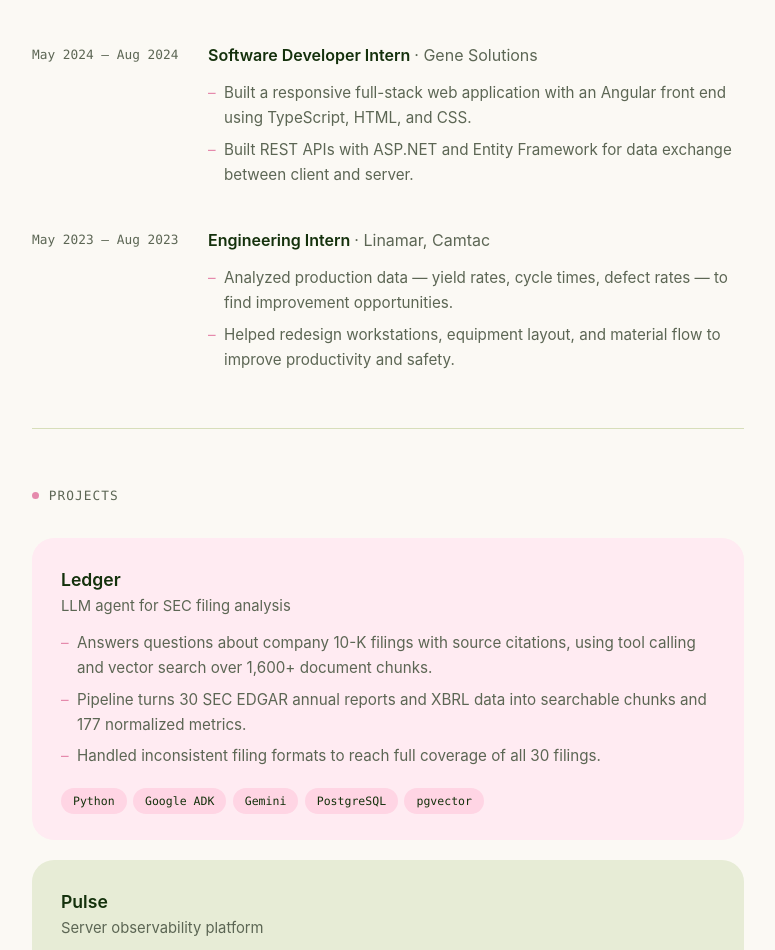
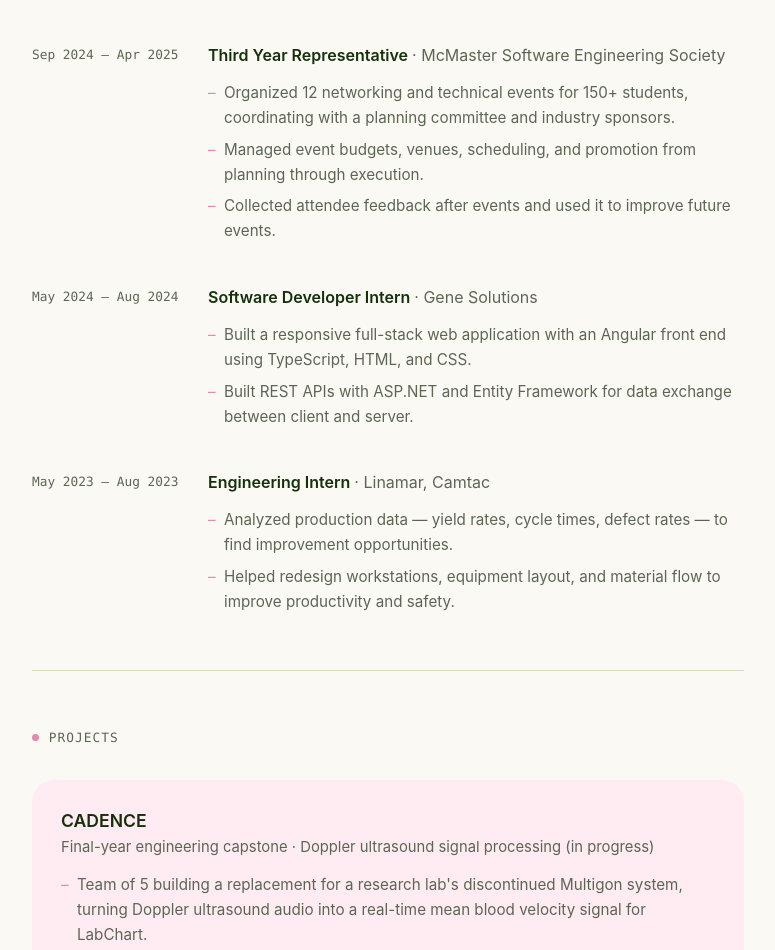
Before and after one commit to vivnguyen1205/vivnguyen1205.github.io, a React (Vite) app: page / in a window 1280 px wide. Shown: the part 1242-2192 px from the top of the page, without its empty margins (252-1027 px from the left). Built offline with nearby package versions, Linux system fonts and the light colour scheme.

Commit message:
add CADENCE, fix linkedin link, fix colour theme for dark mode

```diff
--- a/src/App.tsx
+++ b/src/App.tsx
@@ -105,11 +105,13 @@ export default function App() {
                     {job.role} <span className="muted">· {job.company}</span>
                   </h3>
                   {job.note && <p className="note">{job.note}</p>}
-                  <ul className="points">
-                    {job.points.map((pt, i) => (
-                      <li key={i}>{pt}</li>
-                    ))}
-                  </ul>
+                  {job.points.length > 0 && (
+                    <ul className="points">
+                      {job.points.map((pt, i) => (
+                        <li key={i}>{pt}</li>
+                      ))}
+                    </ul>
+                  )}
                 </div>
               </li>
             ))}
--- a/src/data.ts
+++ b/src/data.ts
@@ -9,7 +9,7 @@ export const profile = {
   email: 'vivnguyen1205@gmail.com',
   links: [
     { label: 'GitHub', href: 'https://github.com/vivnguyen1205' },
-    { label: 'LinkedIn', href: 'https://linkedin.com/in/vivnguyen1205' },
+    { label: 'LinkedIn', href: 'https://www.linkedin.com/in/vivian-nguyen1205/' },
     { label: 'Email', href: 'mailto:vivnguyen1205@gmail.com' },
     { label: 'Resume', href: '/Vivian_Nguyen_Resume.pdf' },
   ],
@@ -41,6 +41,16 @@ export const experience: Experience[] = [
     ],
   },
   {
+    role: 'Third Year Representative',
+    company: 'McMaster Software Engineering Society',
+    period: 'Sep 2024 — Apr 2025',
+    points: [
+      'Organized 12 networking and technical events for 150+ students, coordinating with a planning committee and industry sponsors.',
+      'Managed event budgets, venues, scheduling, and promotion from planning through execution.',
+      'Collected attendee feedback after events and used it to improve future events.',
+    ],
+  },
+  {
     role: 'Software Developer Intern',
     company: 'Gene Solutions',
     period: 'May 2024 — Aug 2024',
@@ -69,6 +79,16 @@ export type Project = {
 }
 
 export const projects: Project[] = [
+  {
+    name: 'CADENCE',
+    summary: 'Final-year engineering capstone · Doppler ultrasound signal processing (in progress)',
+    stack: ['Python', 'NumPy', 'SciPy', 'C/C++', 'Teensy 4.1'],
+    highlights: [
+      "Team of 5 building a replacement for a research lab's discontinued Multigon system, turning Doppler ultrasound audio into a real-time mean blood velocity signal for LabChart.",
+      'Signal-processing pipeline uses frequency-domain analysis (FFT) to extract blood-flow frequencies and estimate mean velocity. It is prototyped in Python, then ported to C/C++ on a Teensy 4.1 for real-time output.',
+      'Contributed to the requirements specification, hazard analysis, verification and validation plan, and development plan.',
+    ],
+  },
   {
     name: 'Ledger',
     summary: 'LLM agent for SEC filing analysis',
--- a/src/index.css
+++ b/src/index.css
@@ -16,6 +16,10 @@
   --pink: #e58aac;
   --tint-card: 38%;
   --tint-tag: 80%;
+  --heading: var(--fg);
+  --section-label: var(--muted);
+  --card-shadow: 0 0 #0000;
+  --glow: none;
   --font: 'Inter', ui-sans-serif, system-ui, -apple-system, 'Segoe UI', sans-serif;
   --serif: 'Iowan Old Style', Georgia, 'Times New Roman', serif;
   --cream: #f7ecd0;
@@ -24,18 +28,28 @@
 }
 
 :root[data-theme='dark'] {
-  --bg: #2c4225;
-  --fg: #fbf9f4;
-  --muted: #d6dfb8;
-  --line: color-mix(in srgb, var(--sage) 35%, #2c4225);
-  --card: color-mix(in srgb, var(--forest) 45%, #2c4225);
+  /* 1. deeper, greyer base so the green reads as a tint, not a block */
+  --bg: #1e2a1b;
+  --fg: #f4f1ea;
+  --muted: #cfd8b4;
+  --line: color-mix(in srgb, var(--sage) 20%, #1e2a1b);
+  /* 2. cards sit lighter than the page, so they look raised */
+  --card: #2c4225;
+  --card-shadow: inset 0 1px 0 rgb(255 255 255 / 0.07), 0 10px 28px -14px rgb(0 0 0 / 0.6);
+  /* 3. soft pink + sage glow at the top of the page */
+  --glow:
+    radial-gradient(55rem 32rem at 12% -6rem, color-mix(in srgb, var(--petal) 10%, transparent), transparent 70%),
+    radial-gradient(45rem 30rem at 92% 4rem, color-mix(in srgb, var(--sage) 9%, transparent), transparent 70%);
+  /* 4. cream headings, pink section labels */
+  --heading: var(--cream);
+  --section-label: var(--petal);
   --accent: var(--petal);
   --tag-bg: color-mix(in srgb, var(--petal) 18%, transparent);
   --tag-fg: var(--petal);
   --highlight: color-mix(in srgb, var(--petal) 45%, transparent);
   --pink: var(--petal);
   --tint-card: 10%;
-  --tint-tag: 22%;
+  --tint-tag: 16%;
   color-scheme: dark;
 }
 
@@ -44,7 +58,8 @@
 html { scroll-behavior: smooth; scroll-padding-top: 5rem; }
 
 body {
-  background: var(--bg);
+  background: var(--glow), var(--bg);
+  background-repeat: no-repeat;
   color: var(--fg);
   font-family: var(--font);
   font-size: 16px;
@@ -65,13 +80,17 @@ ul, ol { list-style: none; }
   display: flex;
   justify-content: space-between;
   align-items: center;
-  max-width: 760px;
-  margin: 0 auto;
-  padding: 1.25rem 1.5rem;
-  background: color-mix(in srgb, var(--bg) 85%, transparent);
-  backdrop-filter: blur(8px);
+  /* Full width with no fill, so it blends into the page and its glow.
+     The inline padding keeps the content lined up with the 760px column. */
+  padding: 1.25rem max(1.5rem, calc((100% - 760px) / 2 + 1.5rem));
+  background: transparent;
+  -webkit-backdrop-filter: blur(14px);
+  backdrop-filter: blur(14px);
+  /* fade the blur out at the bottom so there is no hard edge */
+  -webkit-mask-image: linear-gradient(to bottom, #000 70%, transparent);
+  mask-image: linear-gradient(to bottom, #000 70%, transparent);
 }
-.nav-name { font-weight: 600; letter-spacing: -0.01em; }
+.nav-name { color: var(--heading); font-weight: 600; letter-spacing: -0.01em; }
 .nav-links { display: flex; align-items: center; gap: 1.25rem; font-size: 0.875rem; }
 .nav-links a { color: var(--muted); text-transform: lowercase; padding-bottom: 2px; border-bottom: 2px solid transparent; transition: color 0.15s, border-color 0.15s; }
 .nav-links a:hover, .nav-links a.active { color: var(--fg); border-color: var(--pink); }
@@ -102,6 +121,7 @@ ul, ol { list-style: none; }
   50% { transform: rotate(10deg); }
 }
 .hero h1 {
+  color: var(--heading);
   font-family: var(--serif);
   font-weight: 400;
   font-size: clamp(2.75rem, 7vw, 4rem);
@@ -125,7 +145,7 @@ ul, ol { list-style: none; }
   font-family: var(--mono);
   font-size: 0.8rem;
   font-weight: 500;
-  color: var(--muted);
+  color: var(--section-label);
   text-transform: uppercase;
   letter-spacing: 0.08em;
   margin-bottom: 2rem;
@@ -144,7 +164,7 @@ ul, ol { list-style: none; }
 .prose + .prose { margin-top: 1rem; }
 .muted { color: var(--muted); font-weight: 400; }
 
-h3 { font-size: 1rem; font-weight: 600; }
+h3 { color: var(--heading); font-size: 1rem; font-weight: 600; }
 
 /* Experience */
 .timeline { display: flex; flex-direction: column; gap: 2.5rem; }
@@ -162,13 +182,14 @@ h3 { font-size: 1rem; font-weight: 600; }
   --tint: var(--petal);
   background: color-mix(in srgb, var(--tint) var(--tint-card), var(--card));
   border: 1px solid transparent;
+  box-shadow: var(--card-shadow);
   border-radius: 22px;
   padding: 1.6rem 1.75rem;
   transition: border-color 0.2s, transform 0.2s, box-shadow 0.2s;
 }
 .card:nth-child(3n + 2) { --tint: var(--sage); }
 .card:nth-child(3n + 3) { --tint: var(--cream); }
-.card:hover { transform: translateY(-3px); box-shadow: 0 0 0 2px color-mix(in srgb, var(--petal) 70%, transparent), 0 12px 32px -10px var(--pink); }
+.card:hover { transform: translateY(-3px); box-shadow: var(--card-shadow), 0 0 0 2px color-mix(in srgb, var(--petal) 70%, transparent), 0 12px 32px -10px var(--pink); }
 .card-head h3 { font-size: 1.1rem; }
 .card-head p { font-size: 0.925rem; }
 .tags { display: flex; flex-wrap: wrap; gap: 0.4rem; margin-top: 1.25rem; }
```
